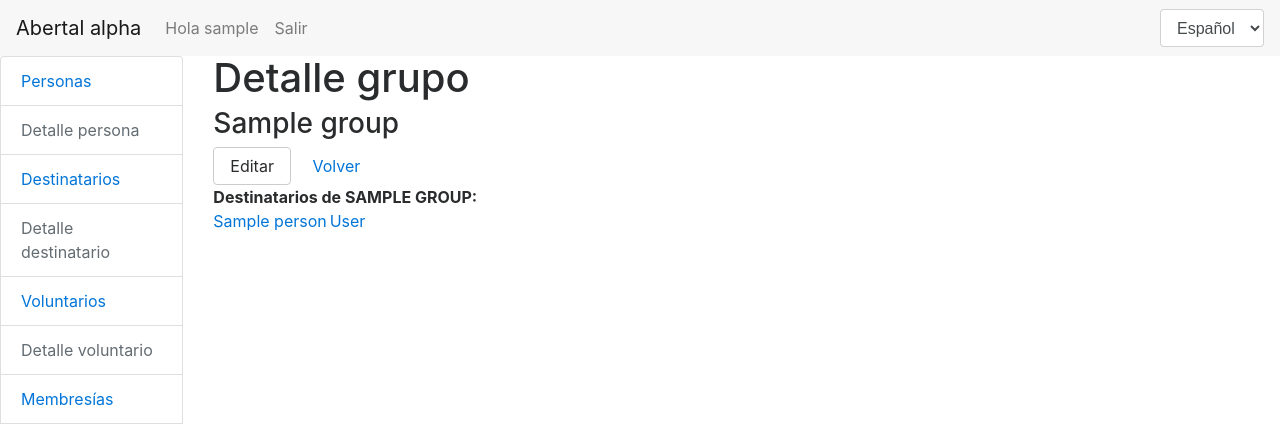
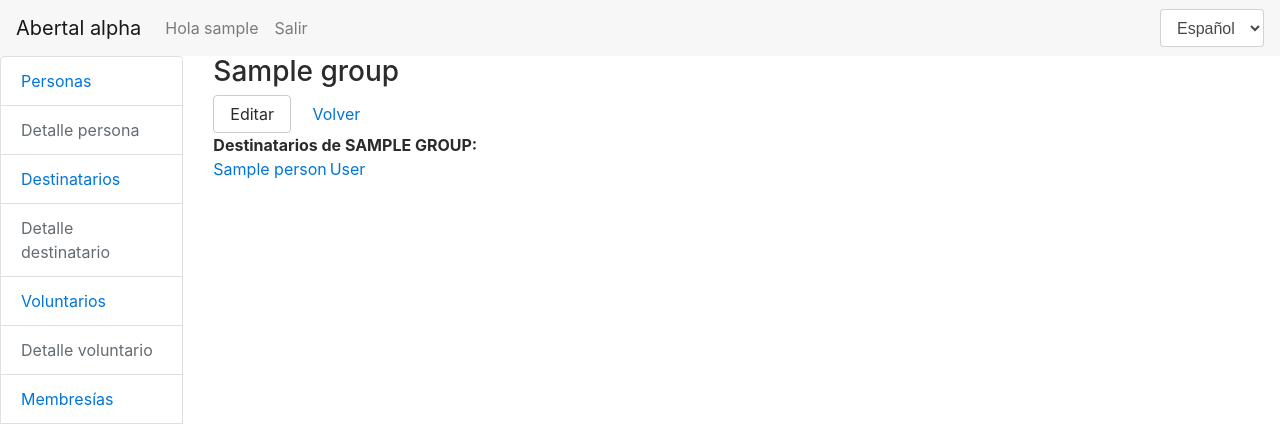
Before and after one commit to abertal/alpha, a Django app: page /webapp/group/1/ in a window 1280 px wide. Shown: the top 424 px of the page. Run offline with Django 3.2, Linux system fonts and the light colour scheme; a user stored in the database is signed in; tables that the repository leaves empty hold one stand-in row (values such as "Sample post"); some libraries are stand-ins or nearby versions.

Commit message:
Validación htmls

```diff
--- a/webapp/templates/webapp/__base.html
+++ b/webapp/templates/webapp/__base.html
@@ -16,7 +16,6 @@
   {% endblock %}
 </aside>
 <main class="col">
-  <h1>{{ view.name }}</h1>
   {% if messages %}
       {% for message in messages %}
         {% if message.level == DEFAULT_MESSAGE_LEVELS.ERROR %}
--- a/webapp/templates/webapp/group/detail.html
+++ b/webapp/templates/webapp/group/detail.html
@@ -10,11 +10,11 @@
    <dt>Destinatarios de {{ group.group_name|upper }}:</dt>
 
     {% for enrolment in group.enrolment_set.all %}
-     <p>
+     <dd>
        <a href="{% url 'person-detail' enrolment.person.id %}" class="card-link">{{ enrolment.person.name }}&thinsp;{{ enrolment.person.surname }}</a>
-     </p>
+     </dd>
      {% empty %}
-     <p>No hay usuarios asociados a este grupo</p>
+     <dd>No hay usuarios asociados a este grupo</dd>
     {% endfor %}
 
  </dl>
--- a/webapp/templates/webapp/group/list.html
+++ b/webapp/templates/webapp/group/list.html
@@ -17,7 +17,7 @@
       <a href="{% url 'group-detail' pk=group.pk %}">{{ group.group_name|upper }}</a>
     </div>
     {% empty %}
-    <p>{% trans 'No hay grupos...' %}</p>
+    {% trans 'No hay grupos...' %}
     {% endfor %}
     {% include '../_pagination.html' %}
   {% endblock %}
--- a/webapp/templates/webapp/person/delete.html
+++ b/webapp/templates/webapp/person/delete.html
@@ -9,7 +9,7 @@
     {% blocktrans %}
     <p>Está seguro de querer eliminar a {{ object }} de la lista?</p>
     {% endblocktrans %}
-    <input type="submit" class="btn btn-primary" value="{% trans 'Confirmar'%}" method="post"/>
+    <input type="submit" class="btn btn-primary" value="{% trans 'Confirmar'%}"/>
     <a href="{% url 'person-detail' person.id %}" class="btn btn-link">{% trans 'Volver sin eliminar' %}</a>
 </div>
 </form>
--- a/webapp/templates/webapp/recipient/delete.html
+++ b/webapp/templates/webapp/recipient/delete.html
@@ -9,7 +9,7 @@
     {% blocktrans %}
     <p>Está seguro de querer eliminar a {{ object }} de la lista?</p>
     {% endblocktrans %}
-    <input type="submit" class="btn btn-primary" value="{% trans 'Confirmar'%}" method="post"/>
+    <input type="submit" class="btn btn-primary" value="{% trans 'Confirmar'%}"/>
     <a href="{% url 'recipient-detail' recipient.id %}" class="btn btn-link">{% trans 'Volver sin eliminar' %}</a>
 </div>
 </form>
--- a/webapp/templates/webapp/volunteer/delete.html
+++ b/webapp/templates/webapp/volunteer/delete.html
@@ -9,7 +9,7 @@
     {% blocktrans %}
     <p>Está seguro de querer eliminar a {{ object }} de la lista?</p>
     {% endblocktrans %}
-    <input type="submit" class="btn btn-primary" value="{% trans 'Confirmar'%}" method="post"/>
+    <input type="submit" class="btn btn-primary" value="{% trans 'Confirmar'%}"/>
     <a href="{% url 'volunteer-detail' volunteer.id %}" class="btn btn-link">{% trans 'Volver sin eliminar' %}</a>
 </div>
 </form>
--- a/webapp/templates/webapp/volunteer/edit.html
+++ b/webapp/templates/webapp/volunteer/edit.html
@@ -2,7 +2,6 @@
 {% load i18n %}
 
 {% block body %}
-<h3>{{ person.name }} {{ person.surname|upper }}</h3>
 <form class="custom-form element" action="{% url 'volunteer-edit' volunteer.id %}" method="post">
 {% include '../_form_fields.html' %}
   <div class="form-group">
--- a/webapp/templates/webapp/volunteer/list.html
+++ b/webapp/templates/webapp/volunteer/list.html
@@ -13,7 +13,7 @@
      <div>
       <a href="{% url 'volunteer-detail' pk=volunteer.pk %}">{{ volunteer.person.name }} {{ volunteer.person.surname|upper }}</a>
       <p>{{ volunteer.person.birthday|default:_("Sin fecha de nacimiento") }}
-      </br>
+      <br>
       Emisión certificado: {{ volunteer.lack_of_sexual_offenses_date_certificate|default:_("Sin certificado") }}</p>
      </div>
     {% empty %}
```
